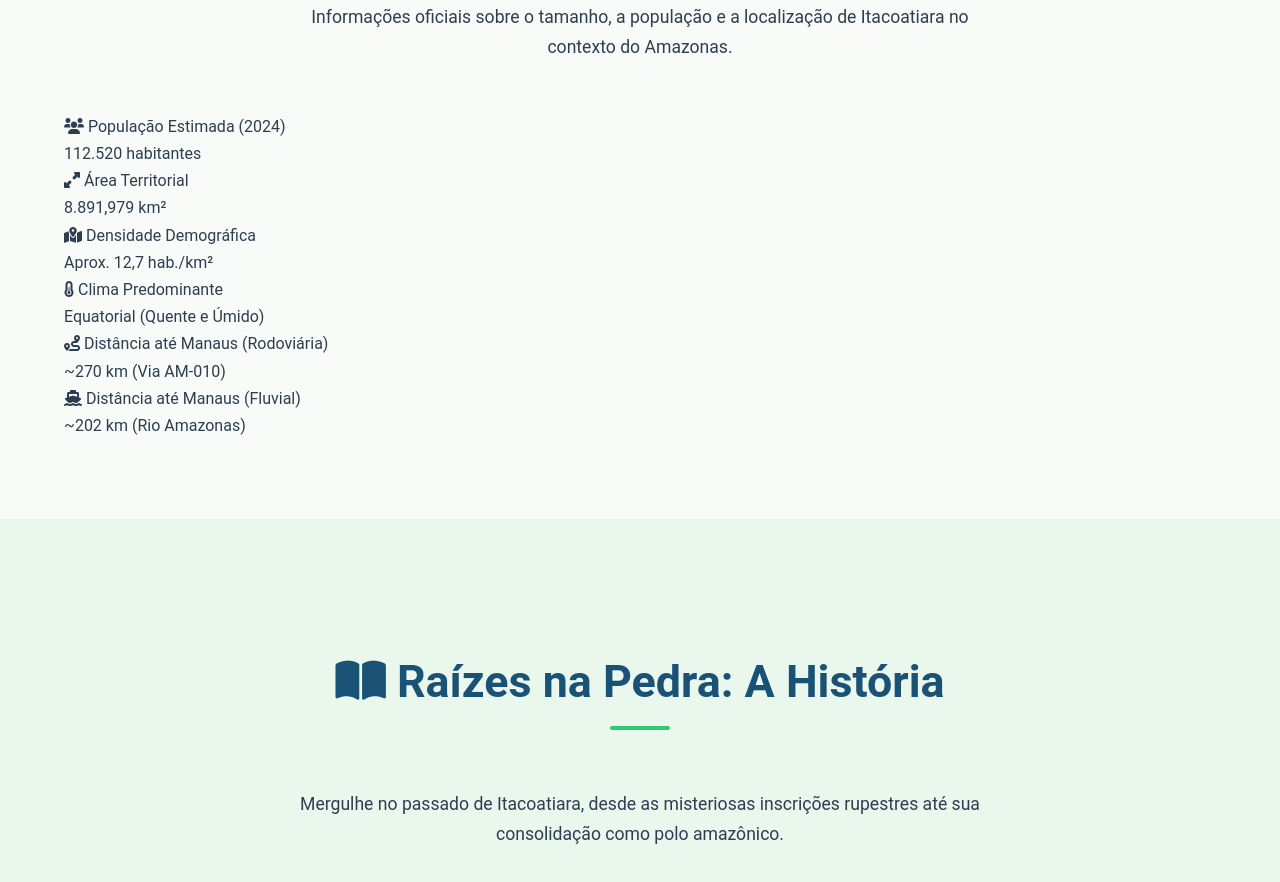
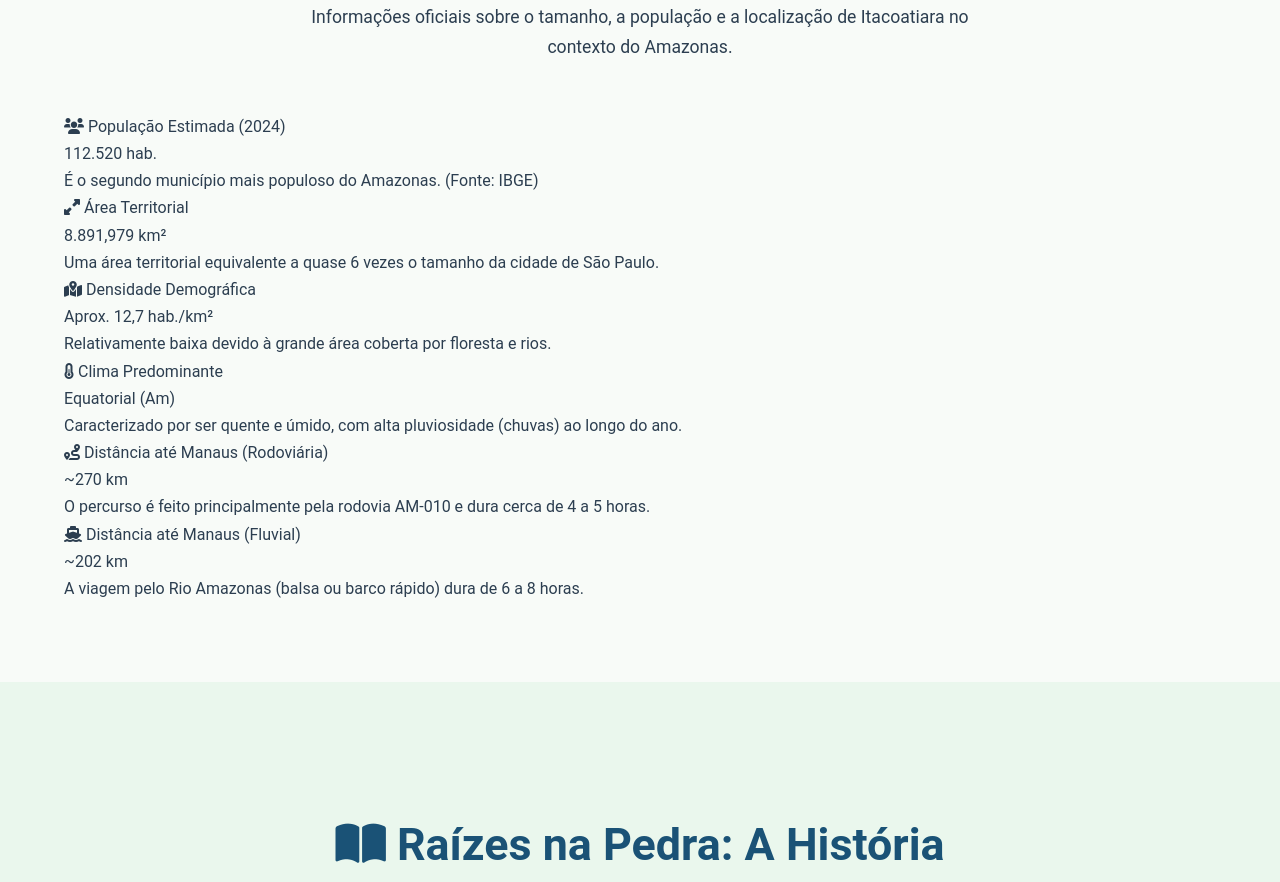
Before and after one commit to wandkki/apresentacao, a plain HTML site: page index.html in a window 1280 px wide. Shown: the part 1047-1929 px from the top of the page. Drawn offline with Linux system fonts and the light colour scheme.

Commit message:
index.html

```diff
--- a/index.html
+++ b/index.html
@@ -496,7 +496,9 @@
 		</div>
     </section>
 
-	<section id="dados" class="data-section">
+	</section>
+
+    <section id="dados" class="data-section">
         <div class="container">
             <div class="section-title">
                 <h3><i class="fas fa-chart-bar"></i> Ficha da Cidade: Dados Essenciais</h3>
@@ -507,32 +509,38 @@
 
                 <div class="data-row">
                     <div class="data-label"><i class="fas fa-users"></i> População Estimada (2024)</div>
-                    <div class="data-value">112.520 habitantes</div>
+                    <div class="data-value">112.520 hab.</div>
+                    <div class="data-detail">É o segundo município mais populoso do Amazonas. (Fonte: IBGE)</div>
                 </div>
 
                 <div class="data-row">
                     <div class="data-label"><i class="fas fa-expand-alt"></i> Área Territorial</div>
                     <div class="data-value">8.891,979 km²</div>
+                    <div class="data-detail">Uma área territorial equivalente a quase 6 vezes o tamanho da cidade de São Paulo.</div>
                 </div>
 
                 <div class="data-row">
                     <div class="data-label"><i class="fas fa-map-marked-alt"></i> Densidade Demográfica</div>
                     <div class="data-value">Aprox. 12,7 hab./km²</div>
+                    <div class="data-detail">Relativamente baixa devido à grande área coberta por floresta e rios.</div>
                 </div>
 
                 <div class="data-row">
                     <div class="data-label"><i class="fas fa-thermometer-half"></i> Clima Predominante</div>
-                    <div class="data-value">Equatorial (Quente e Úmido)</div>
+                    <div class="data-value">Equatorial (Am)</div>
+                    <div class="data-detail">Caracterizado por ser quente e úmido, com alta pluviosidade (chuvas) ao longo do ano.</div>
                 </div>
 
                 <div class="data-row">
                     <div class="data-label"><i class="fas fa-route"></i> Distância até Manaus (Rodoviária)</div>
-                    <div class="data-value">~270 km (Via AM-010)</div>
+                    <div class="data-value">~270 km</div>
+                    <div class="data-detail">O percurso é feito principalmente pela rodovia AM-010 e dura cerca de 4 a 5 horas.</div>
                 </div>
 
                 <div class="data-row">
                     <div class="data-label"><i class="fas fa-ship"></i> Distância até Manaus (Fluvial)</div>
-                    <div class="data-value">~202 km (Rio Amazonas)</div>
+                    <div class="data-value">~202 km</div>
+                    <div class="data-detail">A viagem pelo Rio Amazonas (balsa ou barco rápido) dura de 6 a 8 horas.</div>
                 </div>
 
             </div>
```
